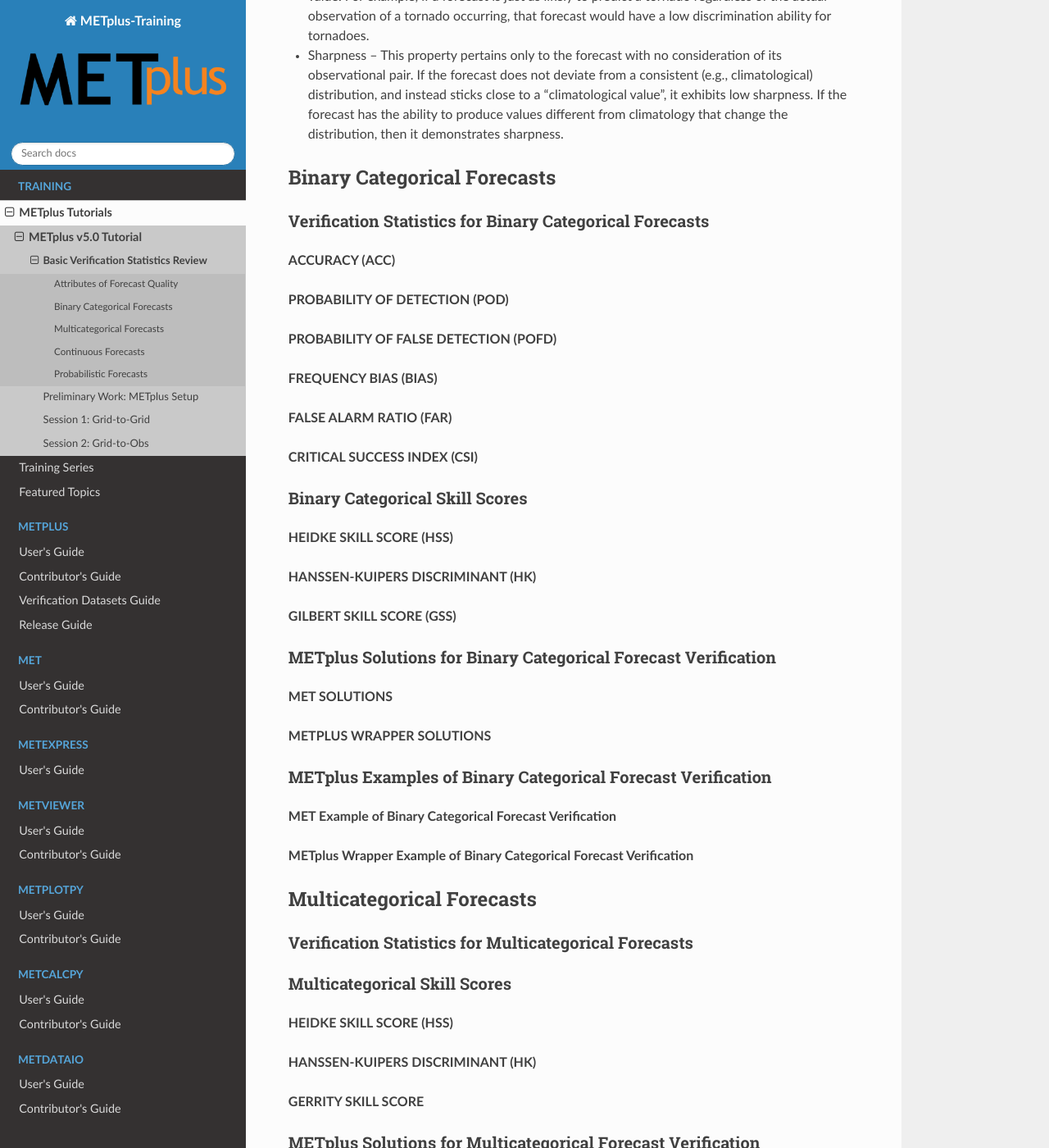
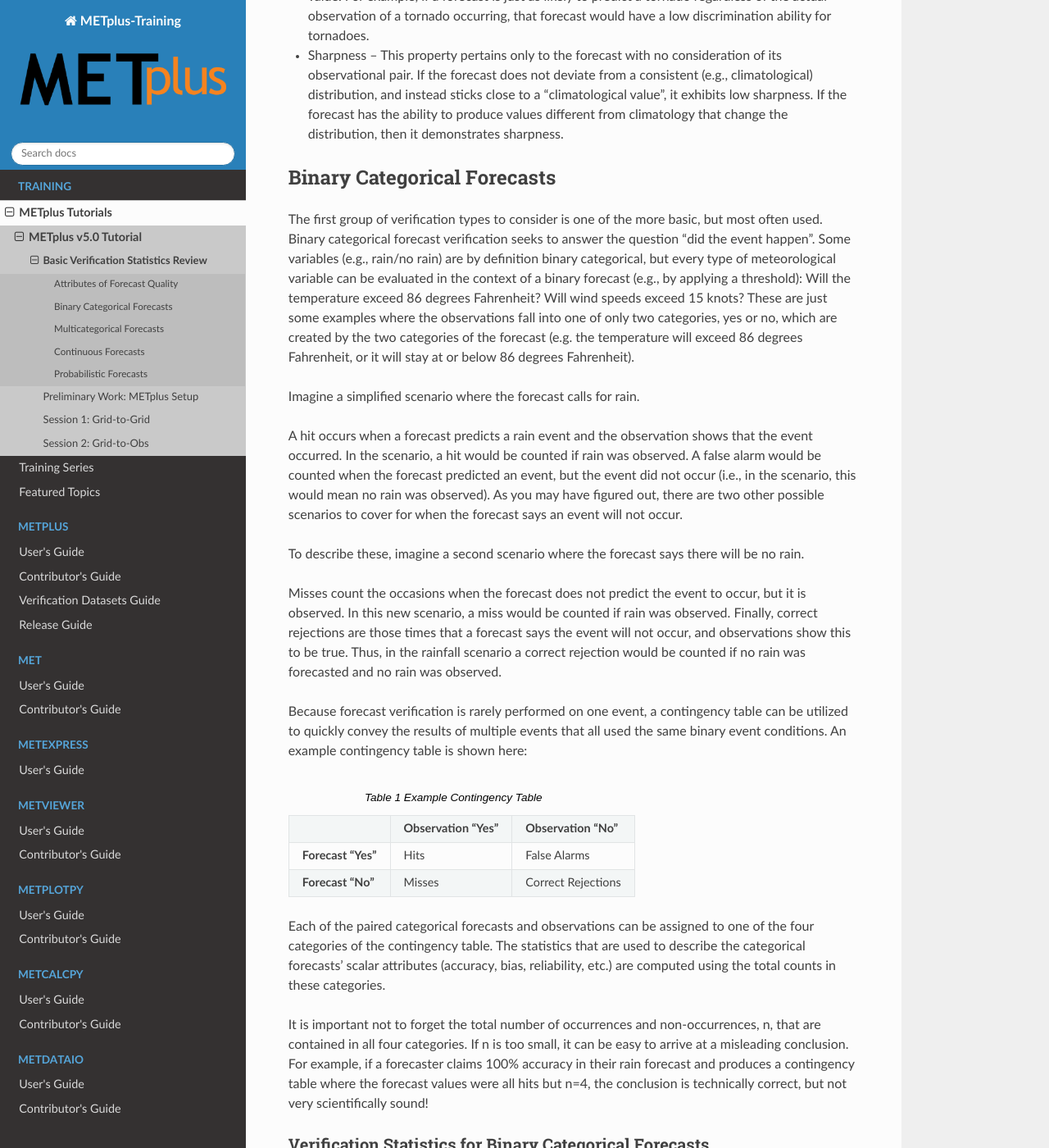
Before and after one commit to dtcenter/METplus-Training, a Sphinx documentation site: the page built from docs/Tutorial/v5.0/basic_verf_stats_review.rst, in a window 1280 px wide and 1400 px high, scrolled down 1744 px. Shown: the whole window at 82% size. Built offline with Sphinx 7.4.7 and the Read the Docs theme 3.1.0, drawn with Linux system fonts in a browser that asks for light colours.

Commit message:
Binary Cat Fore and table

```diff
--- a/docs/Tutorial/v5.0/basic_verf_stats_review.rst
+++ b/docs/Tutorial/v5.0/basic_verf_stats_review.rst
@@ -82,6 +82,35 @@
 
 Binary Categorical Forecasts
 ----------------------------
+
+The first group of verification types to consider is one of the more basic, but most often used. Binary categorical forecast verification seeks to answer the question “did the event happen”. Some variables (e.g., rain/no rain) are by definition binary categorical, but every type of meteorological variable can be evaluated in the context of a binary forecast (e.g., by applying a threshold): Will the temperature exceed 86 degrees Fahrenheit? Will wind speeds exceed 15 knots? These are just some examples where the observations fall into one of only two categories, yes or no, which are created by the two categories of the forecast (e.g. the temperature will exceed 86 degrees Fahrenheit, or it will stay at or below 86 degrees Fahrenheit).
+
+Imagine a simplified scenario where the forecast calls for rain.
+
+A hit occurs when a forecast predicts a rain event and the observation shows that the event occurred. In the scenario, a hit would be counted if rain was observed. A false alarm would be counted when the forecast predicted an event, but the event did not occur (i.e., in the scenario, this would mean no rain was observed). As you may have figured out, there are two other possible scenarios to cover for when the forecast says an event will not occur.
+
+To describe these, imagine a second scenario where the forecast says there will be no rain.
+
+Misses count the occasions when the forecast does not predict the event to occur, but it is observed. In this new scenario, a miss would be counted if rain was observed. Finally, correct rejections are those times that a forecast says the event will not occur, and observations show this to be true. Thus, in the rainfall scenario a correct rejection would be counted if no rain was forecasted and no rain was observed.
+
+Because forecast verification is rarely performed on one event, a contingency table can be utilized to quickly convey the results of multiple events that all used the same binary event conditions. An example contingency table is shown here:
+
+.. list-table:: Example Contingency Table
+  :widths: auto
+
+  * -
+    - **Observation "Yes"**
+    - **Observation "No"**
+  * - **Forecast "Yes"**
+    - Hits
+    - False Alarms
+  * - **Forecast "No"**
+    - Misses
+    - Correct Rejections
+
+Each of the paired categorical forecasts and observations can be assigned to one of the four categories of the contingency table. The statistics that are used to describe the categorical forecasts’ scalar attributes (accuracy, bias, reliability, etc.) are computed using the total counts in these categories.
+
+It is important not to forget the total number of occurrences and non-occurrences, n, that are contained in all four categories. If n is too small, it can be easy to arrive at a misleading conclusion. For example, if a forecaster claims 100% accuracy in their rain forecast and produces a contingency table where the forecast values were all hits but n=4, the conclusion is technically correct, but not very scientifically sound!
 
 Verification Statistics for Binary Categorical Forecasts
 ^^^^^^^^^^^^^^^^^^^^^^^^^^^^^^^^^^^^^^^^^^^^^^^^^^^^^^^^
```
